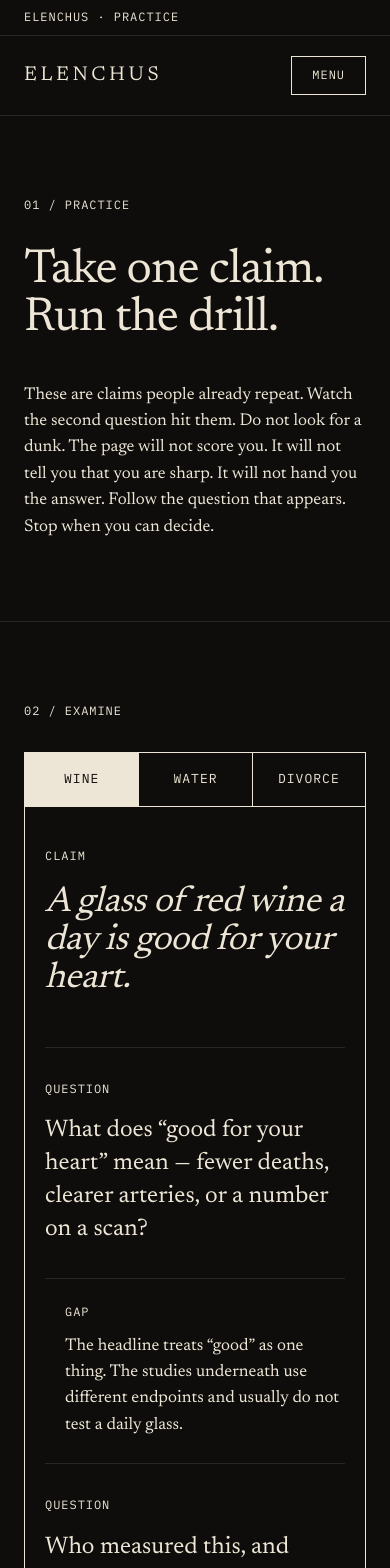
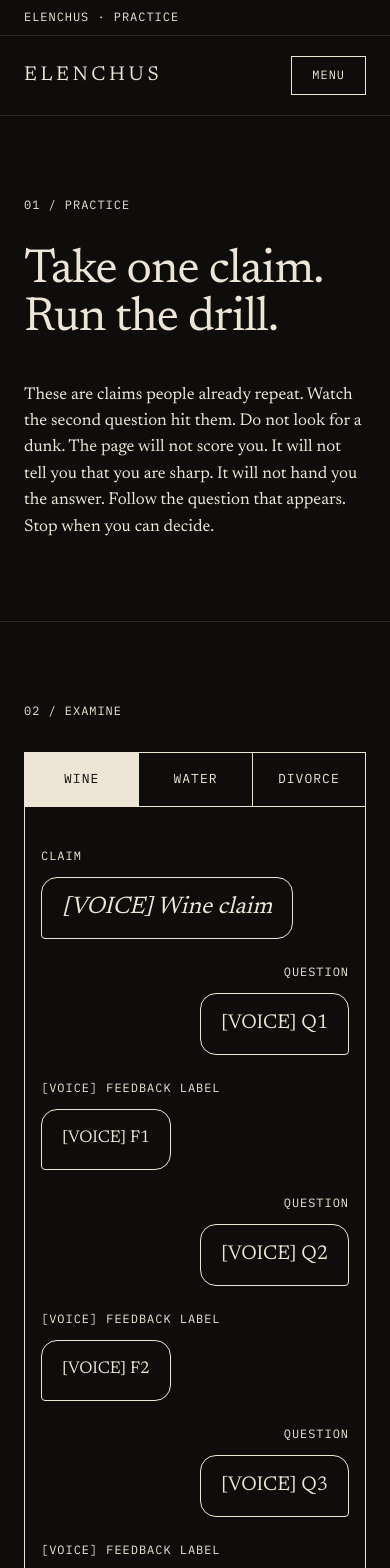
Before and after one commit to theravingrooster/elenchus-site, a Next.js app: page /practice in a window 390 px wide. Shown: the top 1568 px of the page. Built offline with nearby package versions, Linux system fonts and the light colour scheme.

Commit message:
Examine: chat thread with claim and feedback on the left, questions on the right, scroll reveal (#23)

```diff
--- a/app/globals.css
+++ b/app/globals.css
@@ -197,7 +197,7 @@ html.lenis body {
   transform: translateY(0.4em);
 }
 
-/* /practice card (#15). Three equal bars: the selected bar inverts to paper on ink,
+/* /practice card (#15, #23). Three equal bars: the selected bar inverts to paper on ink,
    the others are full ink on paper (well above 7:1). No tabs styling, no shadow. */
 .claim-bar {
   font-family: var(--font-mono);
@@ -226,13 +226,34 @@ html.lenis body {
   outline-color: var(--color-paper);
 }
 
-/* Each thread row reveals as it enters the viewport. A short fade and lift, no bounce. */
-.thread-row {
+/* Examine chat (#23). DESIGN.md: bubbles are the one exception to square corners.
+   Rounded rectangles, 1px ink hairline, paper fill, no shadow. The corner nearest the
+   speaker's side is tighter, so left and right read as two voices without a third color. */
+.chat-bubble {
+  border: 1px solid var(--color-ink);
+  border-radius: 1rem;
+  background: var(--color-paper);
+  padding: 1rem 1.25rem;
+}
+@media (min-width: 768px) {
+  .chat-bubble {
+    padding: 1.25rem 1.5rem;
+  }
+}
+.chat-row[data-side="left"] .chat-bubble {
+  border-bottom-left-radius: 0.25rem;
+}
+.chat-row[data-side="right"] .chat-bubble {
+  border-bottom-right-radius: 0.25rem;
+}
+
+/* Each bubble reveals as it enters the viewport. A short fade and lift, no bounce. */
+.chat-row {
   transition:
     opacity 320ms var(--ease-settle),
     transform 320ms var(--ease-settle);
 }
-.thread-row[data-hidden="true"] {
+.chat-row[data-hidden="true"] {
   opacity: 0;
   transform: translateY(0.75rem);
 }
@@ -304,7 +325,7 @@ html.lenis body {
     animation: none;
   }
   .reveal-part,
-  .thread-row,
+  .chat-row,
   .claim-bar,
   .hero-grid,
   .btn,
@@ -312,7 +333,7 @@ html.lenis body {
     transition: none;
   }
   [data-reveal="hidden"] .reveal-part,
-  .thread-row[data-hidden="true"] {
+  .chat-row[data-hidden="true"] {
     opacity: 1;
     transform: none;
   }
--- a/components/PracticeCard.tsx
+++ b/components/PracticeCard.tsx
@@ -3,38 +3,35 @@
 import { useEffect, useRef, useState } from "react";
 import { practice } from "@/content/practice";
 
-type Row =
-  | { key: string; type: "question"; label: string; text: string }
-  | { key: string; type: "note"; label: string; text: string }
-  | { key: string; type: "decide"; label: string; text: string };
+type Bubble = { key: string; side: "left" | "right"; kind: "claim" | "question" | "feedback"; label: string; text: string };
 
-// /practice demo (#15). One tall card with a hairline border and no shadow.
-// Top: three equal bars switch the claim. Then the claim, large. Then a vertical
-// thread, one full-width row at a time, alternating a question and a short note,
-// ending on Decide. Rows reveal as they enter the viewport. No typewriter, no bounce.
-// No side-by-side columns at any width. Reduced motion shows the whole thread static.
-// Server render is fully visible, so the thread reads without JavaScript.
+// /practice demo (#23): a recording of someone learning to ask better questions.
+// One tall card, hairline border, no shadow. Top: three equal bars switch the claim.
+// Then one vertical chat column, full width: the claim on the left, each question on the
+// right, each feedback on the left, stacking as you scroll. No side-by-side columns at any
+// width, no typewriter. Reduced motion shows the whole thread static. Server render is fully
+// visible, so the thread reads without JavaScript.
 export function PracticeCard() {
   const { demo } = practice;
   const [active, setActive] = useState<number>(demo.defaultClaim);
-  const claim = demo.claims[active];
+  const current = demo.claims[active];
 
-  const rows: Row[] = [
-    ...claim.thread.flatMap((ex, i): Row[] => [
-      { key: `q${i}`, type: "question", label: demo.questionLabel, text: ex.question },
-      { key: `n${i}`, type: "note", label: ex.note.kind, text: ex.note.text },
+  const bubbles: Bubble[] = [
+    { key: "claim", side: "left", kind: "claim", label: demo.claimLabel, text: current.claim },
+    ...current.thread.flatMap((turn, i): Bubble[] => [
+      { key: `q${i}`, side: "right", kind: "question", label: demo.questionLabel, text: turn.question },
+      { key: `f${i}`, side: "left", kind: "feedback", label: demo.feedbackLabel, text: turn.feedback },
     ]),
-    { key: "decide", type: "decide", label: demo.decideLabel, text: claim.decide },
   ];
 
-  const rowRefs = useRef<(HTMLLIElement | null)[]>([]);
-  const [hidden, setHidden] = useState<boolean[]>(() => rows.map(() => false));
+  const refs = useRef<(HTMLLIElement | null)[]>([]);
+  const [hidden, setHidden] = useState<boolean[]>(() => bubbles.map(() => false));
 
-  // On mount and on every claim switch: rows still below the fold hide, then reveal
-  // one at a time as each enters the viewport. Rows already in view stay shown.
+  // On mount and on every claim switch: bubbles still below the fold hide, then reveal
+  // one at a time as each enters the viewport. Bubbles already in view stay shown.
   useEffect(() => {
     if (window.matchMedia("(prefers-reduced-motion: reduce)").matches) return;
-    const els = rowRefs.current;
+    const els = refs.current;
     const below = els.map((el) => !!el && el.getBoundingClientRect().top > window.innerHeight * 0.9);
     setHidden(below);
     const io = new IntersectionObserver(
@@ -42,7 +39,7 @@ export function PracticeCard() {
         for (const entry of entries) {
           if (!entry.isIntersecting) continue;
           io.unobserve(entry.target);
-          const i = Number((entry.target as HTMLElement).dataset.row);
+          const i = Number((entry.target as HTMLElement).dataset.bubble);
           setHidden((prev) => prev.map((h, j) => (j === i ? false : h)));
         }
       },
@@ -54,7 +51,7 @@ export function PracticeCard() {
 
   return (
     <div className="border border-ink">
-      {/* Three equal bars. Selected is ink on paper inverted; the others are full ink. */}
+      {/* Three equal bars. Selected inverts; the others are full ink on paper. */}
       <div role="group" aria-label={demo.switcherLabel} className="grid grid-cols-3 border-b border-ink">
         {demo.claims.map((c, i) => (
           <button
@@ -69,44 +66,39 @@ export function PracticeCard() {
         ))}
       </div>
 
-      <div className="px-5 pt-10 pb-12 md:px-12 md:pt-14 md:pb-16">
-        <figure aria-live="polite">
-          <figcaption className="mono-label">{demo.claimLabel}</figcaption>
-          <blockquote className="mt-5 max-w-[24ch] font-serif text-4xl italic leading-[1.05] tracking-[-0.015em] md:text-6xl">
-            {claim.text}
-          </blockquote>
-        </figure>
-
-        {/* The thread. One row per line, stacked, full width. */}
-        <ol className="mt-12 border-t border-rule md:mt-16">
-          {rows.map((row, i) => (
+      {/* The chat. One column; the side of each bubble says who is speaking. */}
+      <ol aria-live="polite" className="flex flex-col gap-6 px-4 py-10 md:gap-8 md:px-10 md:py-14">
+        {bubbles.map((b, i) => (
           <li
-              key={`${active}-${row.key}`}
+            key={`${active}-${b.key}`}
             ref={(el) => {
-                rowRefs.current[i] = el;
+              refs.current[i] = el;
             }}
-              data-row={i}
+            data-bubble={i}
             data-hidden={hidden[i] ? "true" : "false"}
-              className={`thread-row border-b border-rule ${
-                row.type === "question" ? "py-8 md:py-10" : "py-6 pl-5 md:py-8 md:pl-10"
-              }`}
+            data-side={b.side}
+            className="chat-row flex flex-col"
           >
-              <p className="mono-label">{row.label}</p>
+            <p className={`mono-label ${b.side === "right" ? "self-end" : ""}`}>{b.label}</p>
+            <div
+              className={`chat-bubble mt-3 max-w-[88%] md:max-w-[34rem] ${b.side === "right" ? "self-end" : "self-start"}`}
+              data-kind={b.kind}
+            >
               <p
                 className={
-                  row.type === "question"
-                    ? "mt-4 max-w-[40ch] font-serif text-2xl leading-snug md:text-3xl"
-                    : row.type === "decide"
-                      ? "mt-4 max-w-[48ch] font-serif text-xl italic leading-snug md:text-2xl"
-                      : "mt-3 max-w-[60ch]"
+                  b.kind === "claim"
+                    ? "font-serif text-2xl italic leading-[1.15] md:text-4xl"
+                    : b.kind === "question"
+                      ? "font-serif text-xl leading-snug md:text-2xl"
+                      : ""
                 }
               >
-                {row.text}
+                {b.text}
               </p>
+            </div>
           </li>
         ))}
       </ol>
     </div>
-    </div>
   );
 }
--- a/content/practice.ts
+++ b/content/practice.ts
@@ -1,29 +1,32 @@
 // Owner: Elenchus Voice. Route: /practice
 // Section labels (`NN / WORD`) are structural stand-ins from Studio; Voice may rename the word.
-// Spec: /docs/PAGES.md "`/practice`". Card demo for v1 (#15).
+// Spec: /docs/PAGES.md "`/practice`". Chat demo (#23).
 //
-// The three bars, claims, threads, and Decide lines are Ryan's, word for word; do not rewrite them.
+// The bars, claims, questions, and feedback are Ryan's, word for word; do not rewrite them.
+// `[VOICE]` marks a slot Studio added for Voice to fill.
 
-export type NoteKind = "Gap" | "Premise" | "Contradiction";
-
-// One exchange in the thread: a question, then a short note on what it found.
-// The note is never labeled AI, never scored, never "correct".
-export type Exchange = {
+// One turn in the chat: a question (right bubble), then feedback on that question (left bubble).
+// Feedback nudges the next question. It never scores, never says "correct", never answers the claim.
+export type Turn = {
   question: string;
-  note: { kind: NoteKind; text: string };
+  feedback: string;
 };
 
 export type DemoClaim = {
   // Short word on the switch bar.
   bar: string;
-  // The claim, shown large under the bars.
-  text: string;
-  // Four exchanges in order: define the terms, name the source,
-  // surface the assumption, ask what would falsify it.
-  thread: [Exchange, Exchange, Exchange, Exchange];
-  // The closing Decide line.
-  decide: string;
+  // The claim, the first bubble on the left.
+  claim: string;
+  // Four turns in order.
+  thread: [Turn, Turn, Turn, Turn];
 };
+
+const placeholderThread: DemoClaim["thread"] = [
+  { question: "[VOICE] Q1", feedback: "[VOICE] F1" },
+  { question: "[VOICE] Q2", feedback: "[VOICE] F2" },
+  { question: "[VOICE] Q3", feedback: "[VOICE] F3" },
+  { question: "[VOICE] Q4", feedback: "[VOICE] F4" },
+];
 
 export const practice = {
   title: "Practice",
@@ -36,123 +39,16 @@ export const practice = {
     label: "02 / EXAMINE",
     // Accessible name for the row of three bars.
     switcherLabel: "Choose a claim",
-    // Mono labels in the card.
+    // Small mono labels above each bubble.
     claimLabel: "Claim",
     questionLabel: "Question",
-    decideLabel: "Decide",
+    feedbackLabel: "[VOICE] feedback label",
     // Default claim is the first (Wine).
     defaultClaim: 0,
     claims: [
-      {
-        bar: "Wine",
-        text: "A glass of red wine a day is good for your heart.",
-        thread: [
-          {
-            question:
-              "What does “good for your heart” mean — fewer deaths, clearer arteries, or a number on a scan?",
-            note: {
-              kind: "Gap",
-              text: "The headline treats “good” as one thing. The studies underneath use different endpoints and usually do not test a daily glass.",
-            },
-          },
-          {
-            question: "Who measured this, and against whom?",
-            note: {
-              kind: "Premise",
-              text: "A lot of the coverage rests on observational diet papers. Wine drinkers are often compared with people who already do not drink because they are ill.",
-            },
-          },
-          {
-            question: "What has to be true for the wine to be doing the work?",
-            note: {
-              kind: "Premise",
-              text: "That the apparent benefit is the alcohol or the grapes, not money, exercise, or other habits that travel with “a glass at dinner.”",
-            },
-          },
-          {
-            question: "What would falsify it?",
-            note: {
-              kind: "Contradiction",
-              text: "If the heart benefit vanishes when you compare wine drinkers with similar people who do not drink, the glass is not the cause.",
-            },
-          },
-        ],
-        decide: "Hold the claim only as far as that comparison survives.",
-      },
-      {
-        bar: "Water",
-        text: "You should drink eight glasses of water a day.",
-        thread: [
-          {
-            question:
-              "Eight glasses of what — water only, or everything you drink and eat?",
-            note: {
-              kind: "Gap",
-              text: "The rule counts a round number. It does not say whether soup, tea, or food water counts.",
-            },
-          },
-          {
-            question: "Where did eight come from?",
-            note: {
-              kind: "Premise",
-              text: "The number is a public-health shorthand that leaked into magazines. It is not a finding that human kidneys require eight.",
-            },
-          },
-          {
-            question:
-              "What has to be true for counting glasses to be the method?",
-            note: {
-              kind: "Premise",
-              text: "That thirst is a bad signal and that a fixed count works for every body, climate, and size.",
-            },
-          },
-          {
-            question: "What would falsify it?",
-            note: {
-              kind: "Contradiction",
-              text: "If people in ordinary conditions stay hydrated without hitting eight, the count is a slogan, not a requirement.",
-            },
-          },
-        ],
-        decide: "Keep water. Drop the quota unless a clinician set one.",
-      },
-      {
-        bar: "Divorce",
-        text: "Half of all marriages end in divorce.",
-        thread: [
-          {
-            question:
-              "Half of which marriages — first marriages this year, every marriage ever recorded, which country?",
-            note: {
-              kind: "Gap",
-              text: "“Half” sounds like a fact about a couple getting married tomorrow. The number is usually a mix of years, places, and remarriages.",
-            },
-          },
-          {
-            question:
-              "Who published the half, and what did they actually count?",
-            note: {
-              kind: "Premise",
-              text: "Headline stats often take divorces in a year over marriages in that same year, which is not a lifetime risk for one couple.",
-            },
-          },
-          {
-            question: "What has to be true for 50% to be the odds for you?",
-            note: {
-              kind: "Premise",
-              text: "That your age, year, and first-versus-later marriage match the pile that produced the half.",
-            },
-          },
-          {
-            question: "What would falsify it?",
-            note: {
-              kind: "Contradiction",
-              text: "If current first-marriage divorce risk is not 50% once you split the pile by year and age, the sentence is a blunt instrument, not a forecast.",
-            },
-          },
-        ],
-        decide: "Ask “half of what” before you treat it as a fate.",
-      },
+      { bar: "Wine", claim: "[VOICE] Wine claim", thread: placeholderThread },
+      { bar: "Water", claim: "[VOICE] Water claim", thread: placeholderThread },
+      { bar: "Divorce", claim: "[VOICE] Divorce claim", thread: placeholderThread },
     ] satisfies DemoClaim[],
   },
   closing: {
```
Lines whose indentation alone changed are shown as unchanged.
